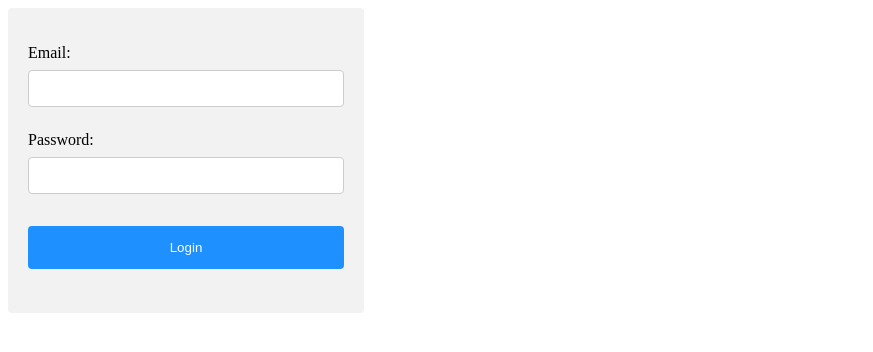
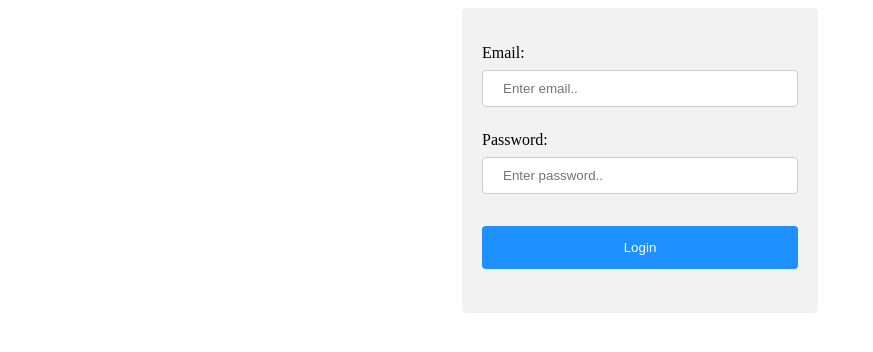
Before and after one commit to shohan20/Picard, a PHP site: page /login.php in a window 1280 px wide. Shown: the top 352 px of the page, without its empty margins (0-873 px from the left). Run offline with PHP 8.4, Linux system fonts and the light colour scheme.

Commit message:
Updated login.php

```diff
--- a/login/login.php
+++ b/login/login.php
@@ -6,15 +6,15 @@
 	<link rel="stylesheet" type="text/css" href="style.css">
 </head>
 <body>
-<div>
+<div class="center">
 	<form action="process.php" method="POST">
 		<p>
 			<label>Email:</label>
-			<input type="email" name="email"/>
+			<input type="email" name="email" placeholder="Enter email.."/>
 		</p>
 		<p>
 			<label>Password:</label>
-			<input type="password" name="password"/>
+			<input type="password" name="password" placeholder="Enter password.."/>
 		</p>
 		<p>
 			<input type="submit" name="submit" value="Login"/>
```
